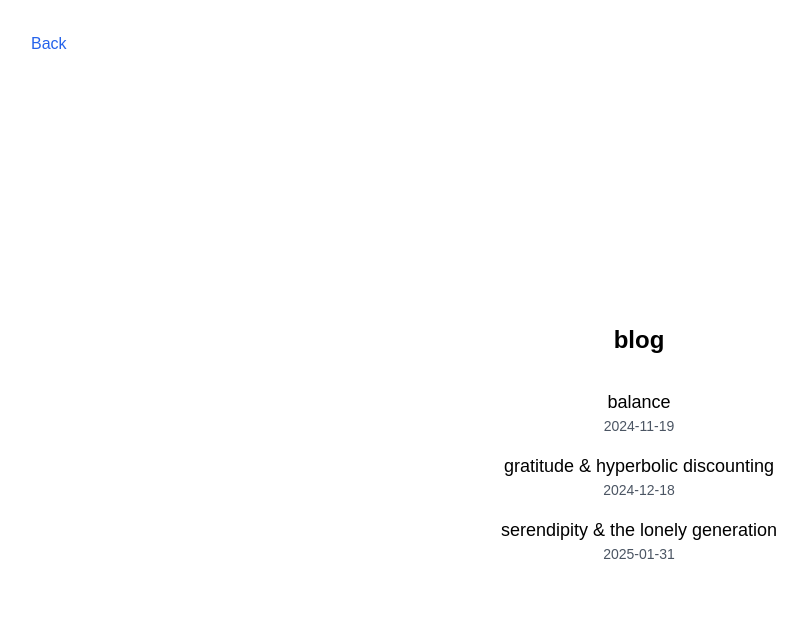
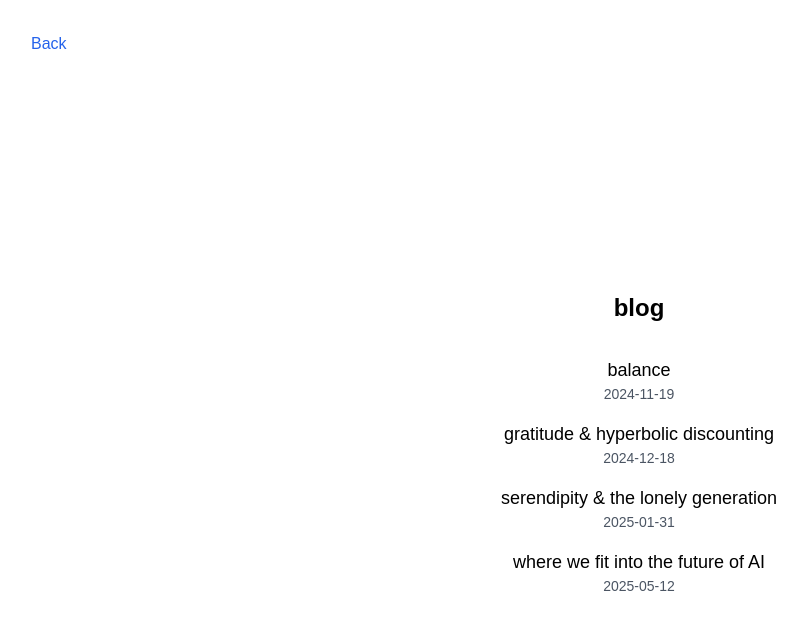
Before and after one commit to sethmorton/personal_website, a SvelteKit app: page /blog in a window 1280 px wide. Shown: the top 630 px of the page, without its empty margins (1-808 px from the left). Built offline with nearby package versions, Linux system fonts and the light colour scheme.

Commit message:
added the future of ai blogpost

```diff
--- a/src/routes/blog/+page.svelte
+++ b/src/routes/blog/+page.svelte
@@ -15,6 +15,11 @@
 			title: 'serendipity & the lonely generation',
 			slug: 'serendipity_&_the_lonely_generation',
 			date: '2025-01-31'
+		},
+		{
+			title: 'where we fit into the future of AI',
+			slug: 'where_we_fit_into_the_future_of_ai',
+			date: '2025-05-12'
 		}
 	]);
 	let activePost: (typeof posts)[0] | null = $state(null);
--- a/src/routes/blog/[slug]/+page.svelte
+++ b/src/routes/blog/[slug]/+page.svelte
@@ -5,6 +5,7 @@
 	import balanceContent from '$lib/blog/content/balance.txt?raw';
 	import gratitudeContent from '$lib/blog/content/gratitude.txt?raw';
 	import serendipityContent from '$lib/blog/content/serendipity.txt?raw';
+	import futureAiContent from '$lib/blog/content/future_ai.txt?raw';
 	const blogPosts = $state([
 		{
 			title: 'balance',
@@ -23,6 +24,12 @@
 			slug: 'serendipity_&_the_lonely_generation',
 			date: '2025-01-31',
 			content: serendipityContent
+		},
+		{
+			title: 'where we fit into the future of AI',
+			slug: 'where_we_fit_into_the_future_of_ai',
+			date: '2025-05-12',
+			content: futureAiContent
 		}
 	]);
 	// $props returns { data : { slug: string }}
```
Also changed, not shown: src/lib/blog/content/future_ai.txt (added).
